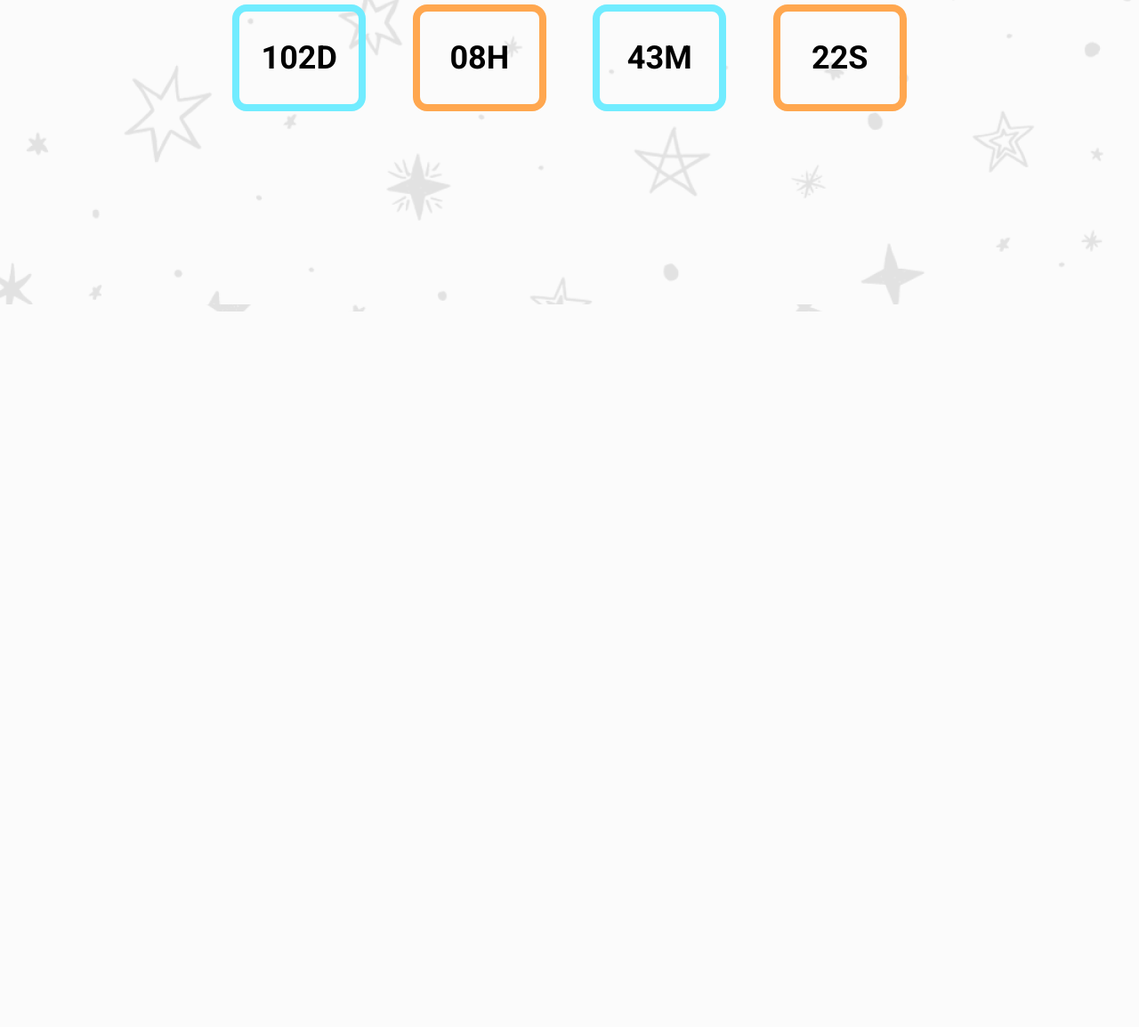
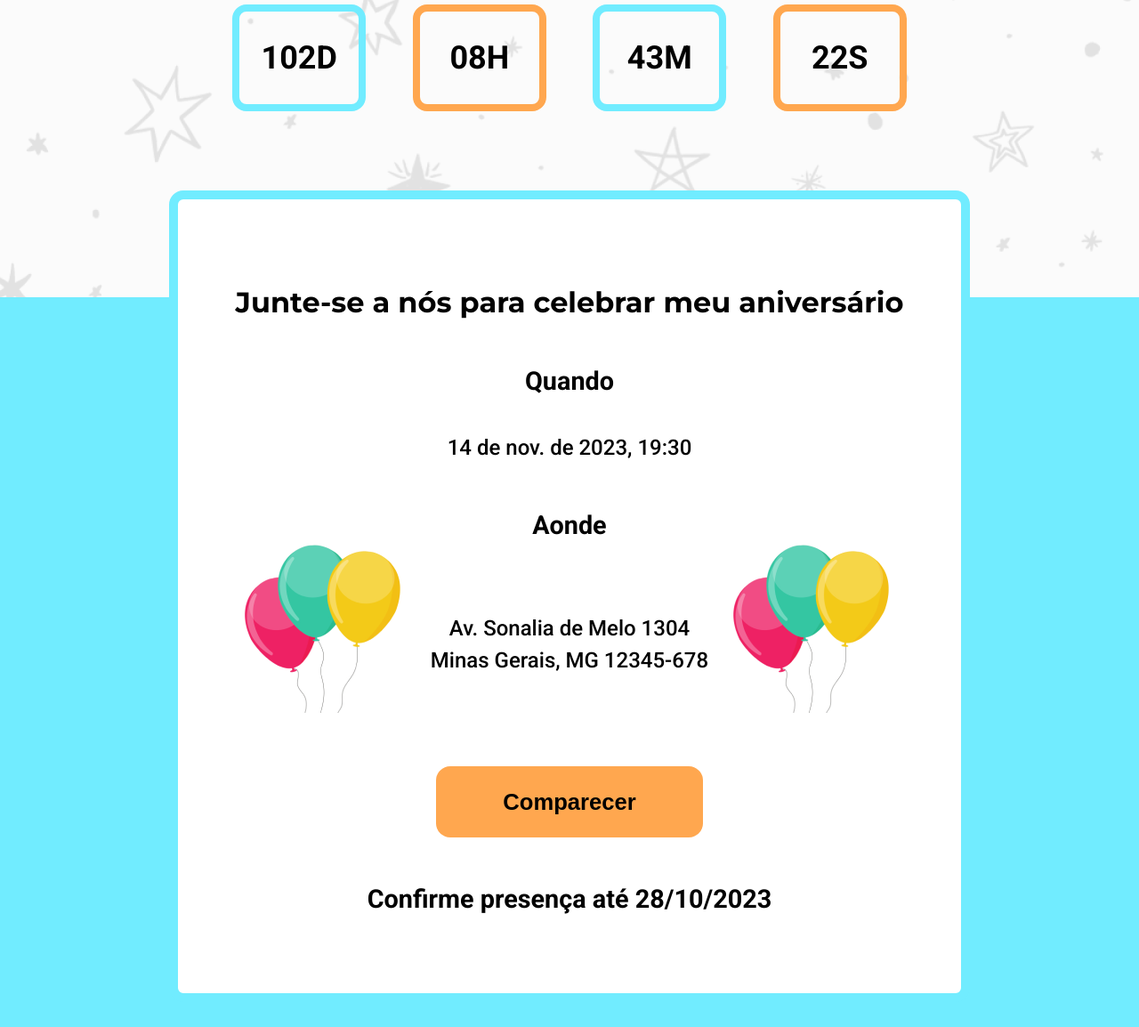
Before and after one commit to LucasDev9645/projeto_meu_aniversario, a website built with Parcel: page src/index.html in a window 1280 px wide. Shown: the part 657-1811 px from the top of the page at 89% size. Before the commit the page ends 1007 px from the top, so only its background shows below. Built offline with nearby package versions, Linux system fonts and the light colour scheme.

Commit message:
Invitation section create

```diff
--- a/src/index.html
+++ b/src/index.html
@@ -33,6 +33,25 @@
       </div>
     </div>
   </header>
+  <main>
+    <section class="invitation-container">
+      <div class="container bg-card-invitation">
+        <h3>Junte-se a nós para celebrar meu aniversário</h3>
+        <h4>Quando</h4>
+        <p>14 de nov. de 2023, 19:30</p>
+        <h4>Aonde</h4>
+        <div class="container-balloons">
+          <img src="./img/balao.png" alt="imagem de balões">
+          <p> Av. Sonalia de Melo 1304<br />
+            Minas Gerais, MG 12345-678</p>
+          <img src="./img/balao.png" alt="imagem de balões">
+        </div>
+        <button class="btn">Comparecer</button>
+        <h4>Confirme presença até 28/10/2023</h4>
+      </div>
+    </section>
+  </main>
+
 </body>
 
 </html>
--- a/src/styles/_hero.scss
+++ b/src/styles/_hero.scss
@@ -17,7 +17,7 @@
 
 .hero {
   background-image: url(../img/bg-hero.png);
-  height: calc(110vh);
+  height: calc(108vh);
   text-align: center;
 
   h1 {
--- /dev/null
+++ b/src/styles/_invitation.scss
@@ -0,0 +1,47 @@
+.invitation-container {
+  background-color: #71ecff;
+  height: 58rem;
+  position: relative;
+  display: flex;
+  justify-content: center;
+
+  .bg-card-invitation {
+    text-align: center;
+    background-color: #fff;
+    border: 10px solid #71ecff;
+    border-radius: 1rem;
+    width: 56.25rem;
+    height: 57rem;
+    position: absolute;
+    top: -7.5rem;
+  }
+
+  h3 {
+    font-family: "Montserrat", sans-serif;
+    font-size: 2rem;
+    font-weight: 700;
+    padding-top: 6rem;
+  }
+
+  h4 {
+    font-size: 1.8rem;
+    font-weight: 700;
+    padding-top: 3.25rem;
+  }
+
+  p {
+    font-size: 1.5rem;
+    font-weight: 500;
+    padding-top: 2.5rem;
+    line-height: 1.5;
+  }
+
+  button {
+    margin-top: 3.75rem;
+  }
+  .container-balloons {
+    display: flex;
+    justify-content: center;
+    align-items: center;
+  }
+}
--- a/src/styles/style.scss
+++ b/src/styles/style.scss
@@ -1,4 +1,5 @@
 @use "hero";
+@use "invitation";
 
 * {
   margin: 0;
@@ -39,3 +40,14 @@ a {
   height: 7.5rem;
   border-radius: 1rem;
 }
+
+.btn {
+  width: 18.75rem;
+  height: 5rem;
+  border: none;
+  border-radius: 1rem;
+  background-color: #ffa74f;
+  font-size: 1.6rem;
+  font-weight: 700;
+  cursor: pointer;
+}
```
